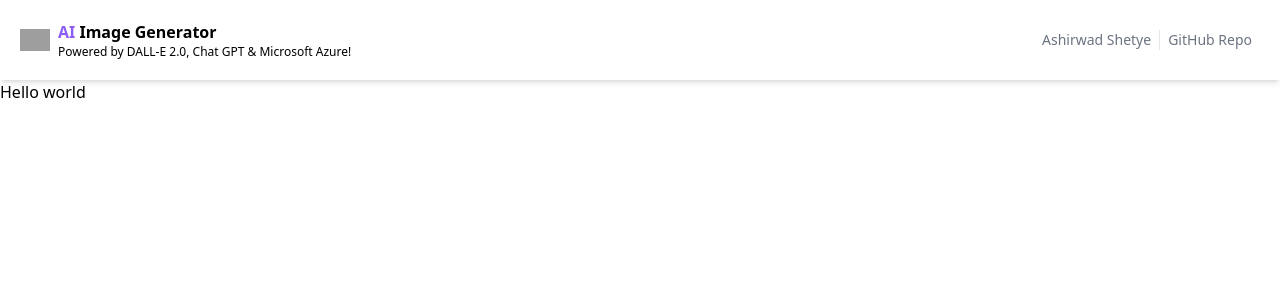
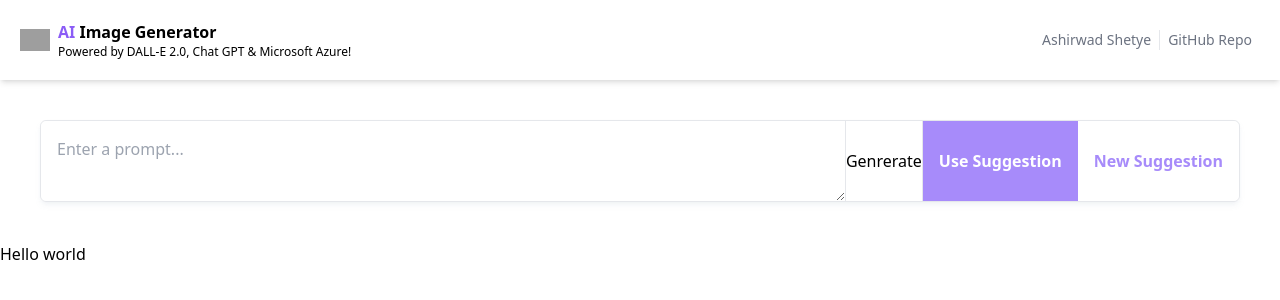
Before and after one commit to 13861419/DALL-E-2.0-image-generator, a Next.js app: page / in a window 1280 px wide. Shown: the top 300 px of the page. Built offline with nearby package versions, Linux system fonts and the light colour scheme; grey boxes are pictures that could not be loaded.

Commit message:
UI added

```diff
--- a/app/layout.tsx
+++ b/app/layout.tsx
@@ -1,5 +1,6 @@
 import Header from "@/components/Header";
 import "../styles/globals.css";
+import PromptInput from "@/components/PromptInput";
 
 export const metadata = {
   title: "DALL-E 2.0 Image Generator",
@@ -15,8 +16,7 @@
     <html lang="en">
       <body>
         <Header />
-        {/* Prompt Input */}
-        {/* Prompt Input */}
+        <PromptInput />
         {children}
       </body>
     </html>
--- /dev/null
+++ b/components/PromptInput.tsx
@@ -0,0 +1,34 @@
+"use client";
+import React from "react";
+
+function PromptInput() {
+  return (
+    <div className="m-10">
+      <form className="flex flex-col lg:flex-row shadow-md shadow-slate-400/10 border rounded-md lg:divide-x">
+        <textarea
+          placeholder="Enter a prompt..."
+          className="flex-1 p-4 outline-none rounded-md"
+        />
+        <button type="submit" className="">
+          Genrerate
+        </button>
+        <button
+          type="button"
+          className="p-4 bg-violet-400 text-white transition-colors duration-200 font-bold
+        disabled:text-gray-300 disabled:cursor-not-allowed disabled:bg-gray-400"
+        >
+          Use Suggestion
+        </button>
+        <button
+          type="button"
+          className="p-4 bg-white text-violet-400 border-none transition-colors duration-200
+        rounded-b-md md:rounded-r-md md:rounded-bl-none font-bold"
+        >
+          New Suggestion
+        </button>
+      </form>
+    </div>
+  );
+}
+
+export default PromptInput;
```
